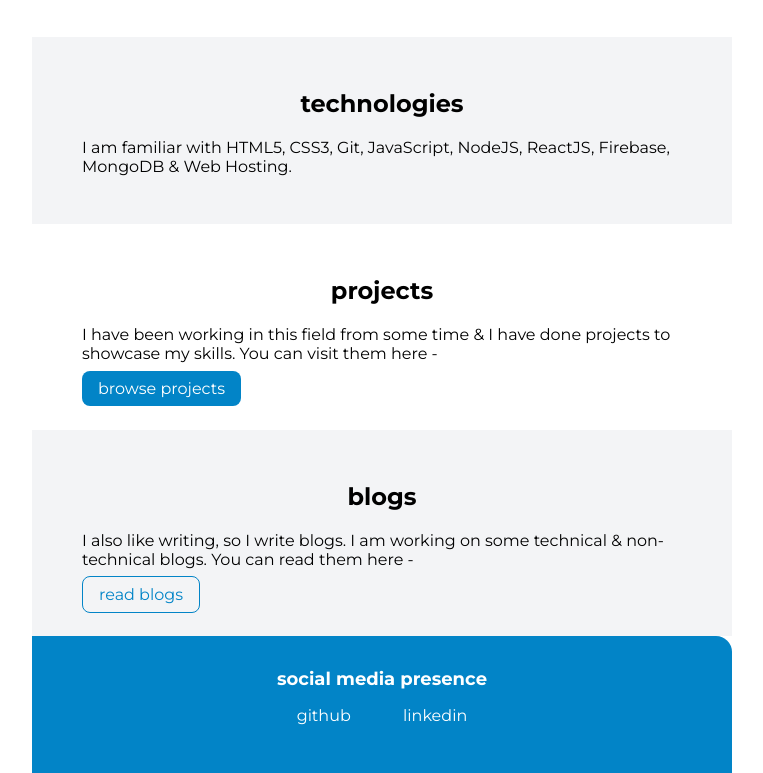
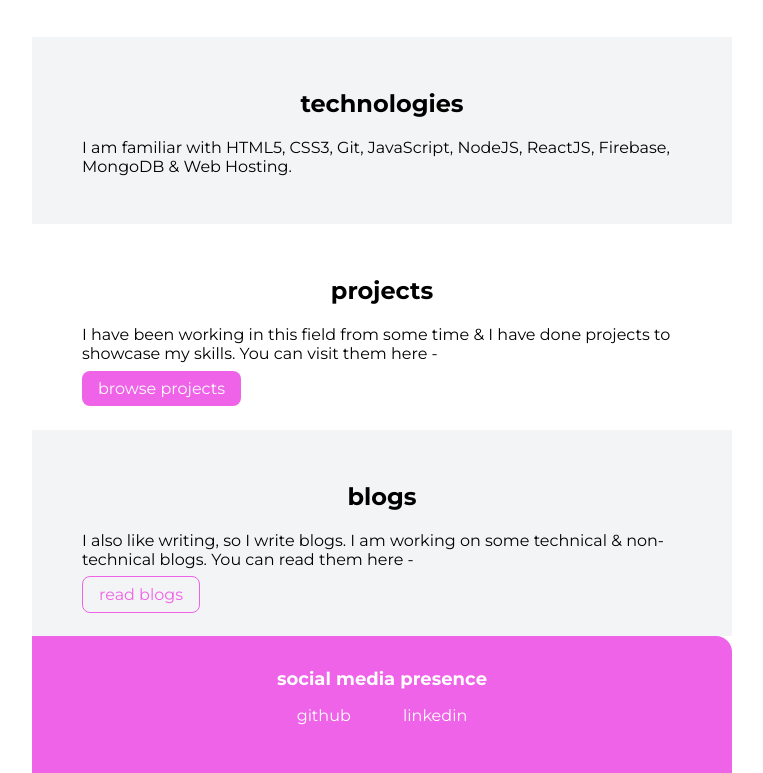
Before and after one commit to Diablo-web/portfolio_website, a plain HTML site: page index.html in a window 1280 px wide. Shown: the part 467-1240 px from the top of the page, without its empty margins (258-1021 px from the left). Drawn offline with Linux system fonts and the light colour scheme.

Commit message:
style: blogs

```diff
--- a/styles.css
+++ b/styles.css
@@ -1,7 +1,7 @@
 @import url("https://fonts.googleapis.com/css2?family=Montserrat:wght@400;700&display=swap");
 
 :root {
-  --primary-color: #0284c7;
+  --primary-color: #ee63e7;
   --dark-gray: #6b7280;
   --off-white: #f3f4f6;
 }
```
